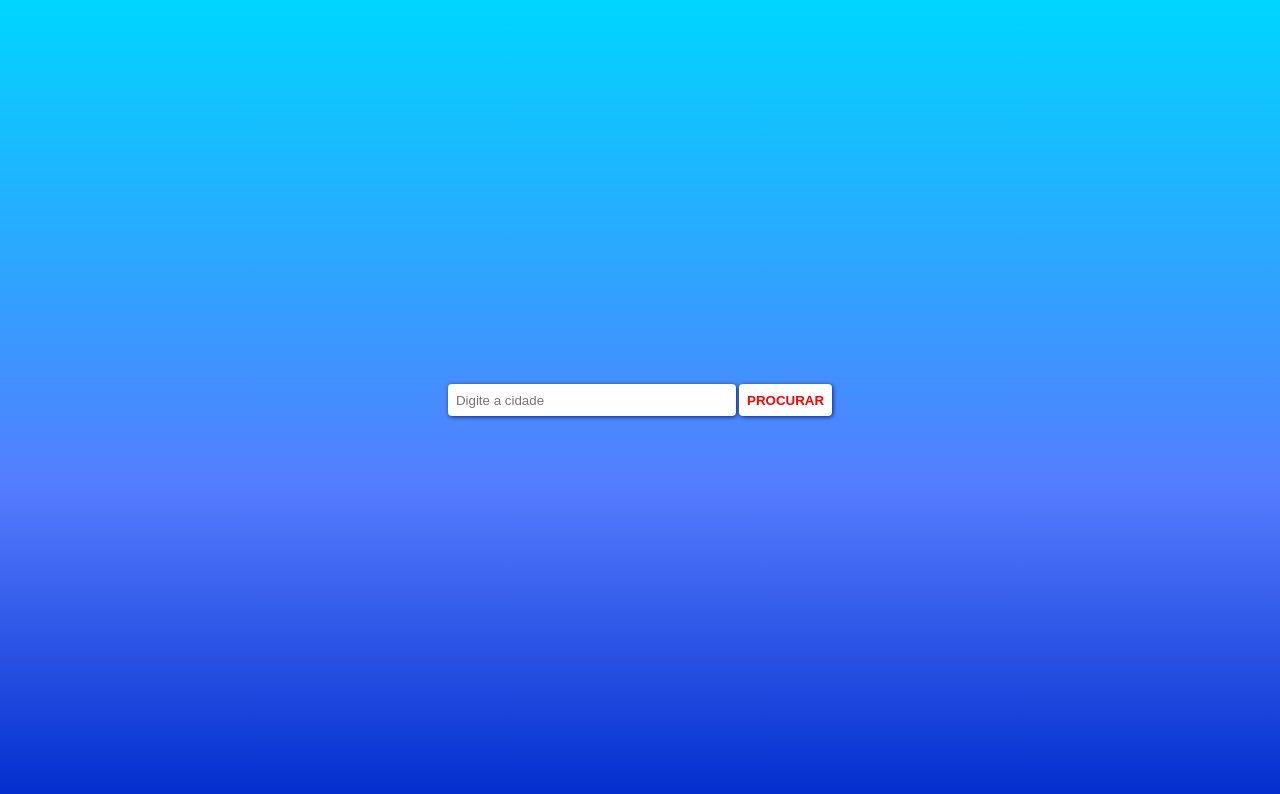
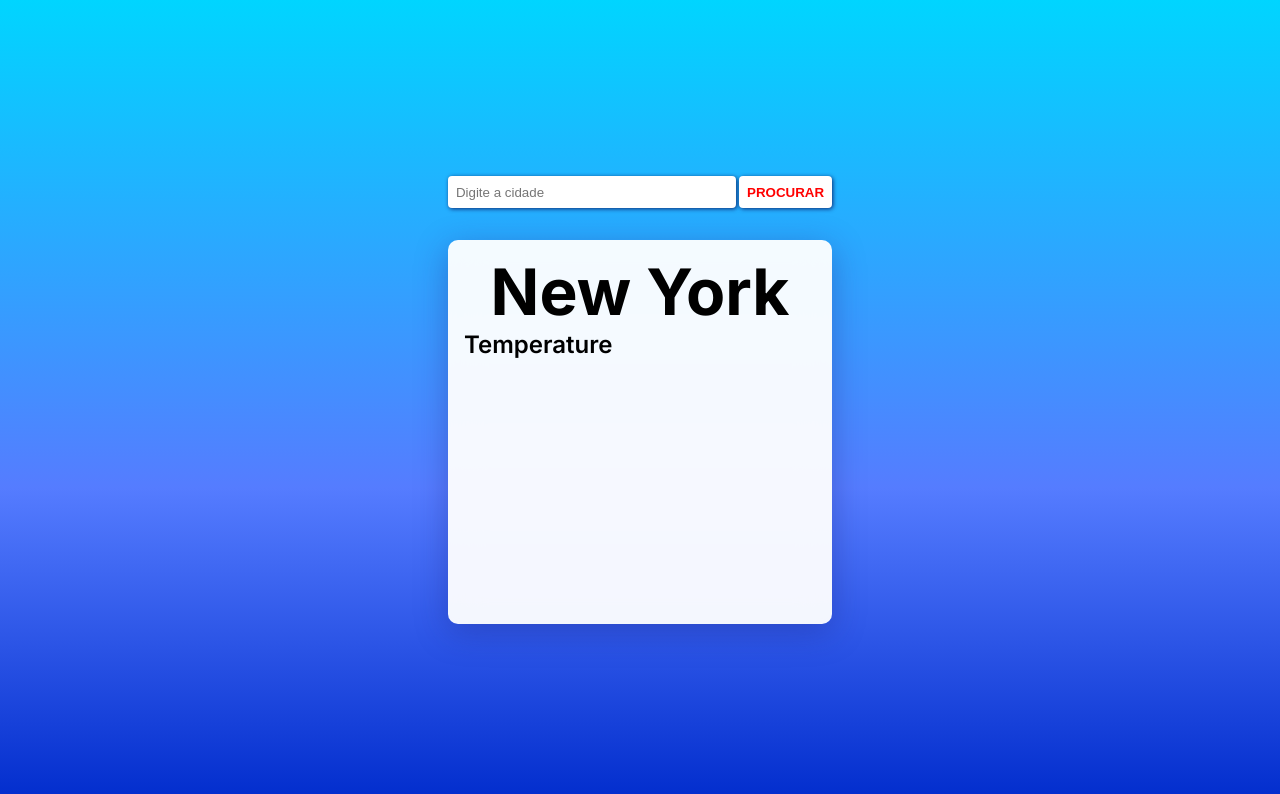
Before and after one commit to vitor0ferreira/weather-tracker, a Next.js app: page / in a window 1280 px wide. Shown: the top 794 px of the page. Built offline with nearby package versions, Linux system fonts and the light colour scheme.

Commit message:
trying without Card Component

```diff
--- a/app/components/Card/Card.tsx
+++ b/app/components/Card/Card.tsx
@@ -1,12 +1,12 @@
 import styled from "styled-components";
 
-export default function Card(city:any) {
+export default function Card(props:any) {
 
     return(
             <StyledCard>
-                <h1>{city.name}</h1>
-                <span>Temperatura:{city.temperature}</span>
-                <span>Umidade:{city.humidity}</span>
+                <h1>{props.city}</h1>
+                <span>Temperatura:{props.temperature}</span>
+                <span>Umidade:{props.humidity}</span>
             </StyledCard>
     )
 }
--- a/app/page.module.css
+++ b/app/page.module.css
@@ -48,7 +48,7 @@
   flex-direction: column;
   justify-content: flex-start;
   align-items: center;
-  background: rgba( 255, 255, 255, 0.8 );
+  background: rgba( 255, 255, 255, 0.95 );
   box-shadow: 0 8px 32px 0 rgba( 31, 38, 135, 0.37 );
   backdrop-filter: blur( 17px );
   -webkit-backdrop-filter: blur( 17px );
@@ -57,3 +57,13 @@
   font-size: 2rem;
   font-weight: 600;
 }
+
+.weather_lines{
+  width: 100%;
+  padding: 0 0.5rem;
+  display: flex;
+  flex-direction: row;
+  align-items: center;
+  justify-content: space-between;
+  font-size: x-large;
+}
--- a/app/page.tsx
+++ b/app/page.tsx
@@ -35,10 +35,8 @@ export default function Home() {
       .then((data)=>data.json())
       .then((data)=> data = data[0])
       .then((data)=>{
-        console.log(data)
         cityData.latitude = data.lat
         cityData.longitude = data.lon
-        console.table(cityData)
       })
       .then(() => fetchWeather(cityData))
 
@@ -53,8 +51,7 @@ export default function Home() {
         cityData.temperature = response.current.temp
         cityData.humidity = response.current.humidity
         setIsDataReady(true)
-        setNewCityData(cityData)
-        console.table(newCityData)
+        console.table(cityData)
       })
     }
   }
@@ -72,7 +69,10 @@ export default function Home() {
           PROCURAR
         </button>
       </div>
-      {newCityData && <Card city={newCityData}/>}
+      <div className={styles.weather_section}>
+        <h1>{cityData.name}</h1>
+        <section className={styles.weather_lines}>Temperature <p></p> </section>
+      </div>
     </main>
   )
 }
```
